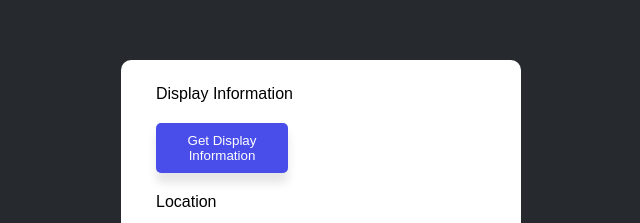
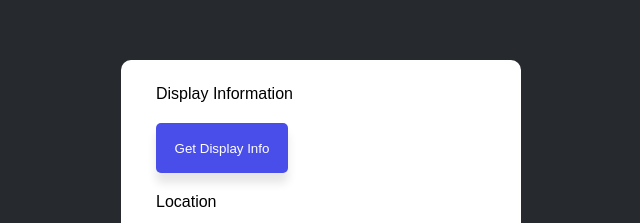
Before and after one commit to mohammadaziz05/Display-Info---Location, a plain HTML site: page index.html in a window 1280 px wide. Shown: the part 217-440 px from the top of the page, without its empty margins (319-959 px from the left). Drawn offline with Linux system fonts and the light colour scheme.

Commit message:
changed display message

```diff
--- a/index.html
+++ b/index.html
@@ -11,7 +11,7 @@
         <P class="msg">Display Information</p>
             <div id="display-info">
             </div>
-        <button id="display-info-btn">Get Display Information</button>
+        <button id="display-info-btn">Get Display Info</button>
         <P class="msg location">Location</p>
             <div id="location">
             </div>
```
